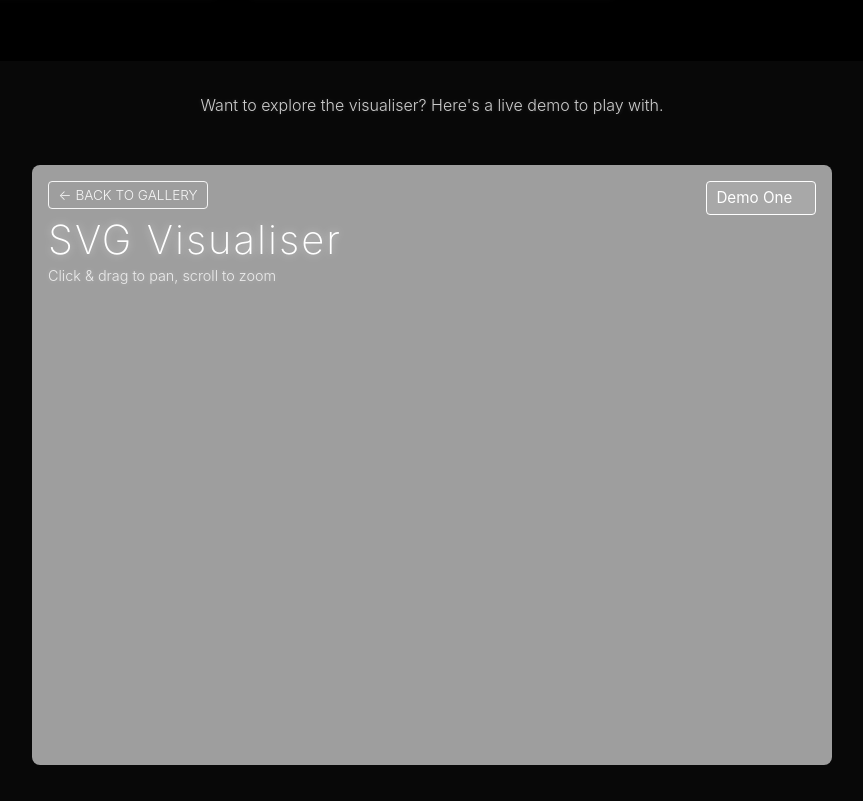
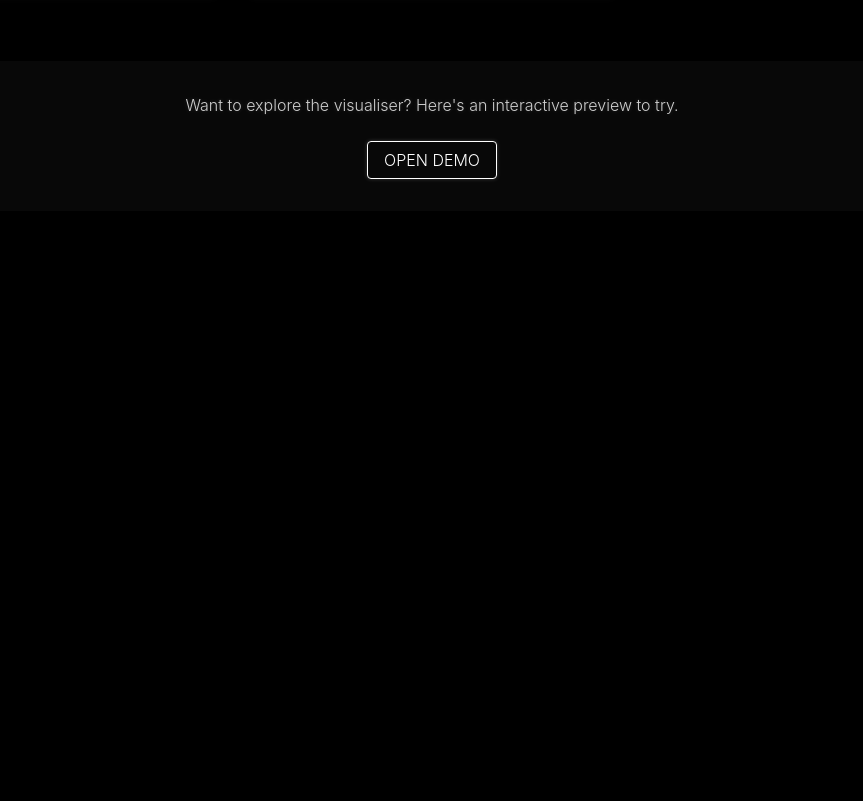
Before and after one commit to MelCatInteractive/socialconstellations, a plain HTML site: page index.html in a window 1280 px wide. Shown: the part 1280-2081 px from the top of the page, without its empty margins (208-1071 px from the left). After the commit the page ends 1491 px from the top, so only its background shows below. Drawn offline with Linux system fonts and the light colour scheme; some packages are replaced by stand-ins of ours; a script that the page names is missing.

Commit message:
Update index.html

```diff
--- a/index.html
+++ b/index.html
@@ -49,8 +49,12 @@
   </main>
   <footer>
     <div class="footer-content">
-      <p class="footer-description">Want to explore the visualiser? Here's a live demo to play with.</p>
-      <iframe src="svg-viewer.html" style="width: 100%; height: 600px; border: none; margin-top: 1.5rem; border-radius: 8px;" title="SVG Visualiser Demo"></iframe>
+      <p class="footer-description">
+        Want to explore the visualiser? Here's an interactive preview to try.
+      </p>
+      <div class="contact-links">
+        <a href="svg-viewer.html" class="contact-link" rel="noopener">OPEN DEMO</a>
+      </div>
     </div>
   </footer>
   <script src="https://cdnjs.cloudflare.com/ajax/libs/viewerjs/1.10.5/viewer.min.js"></script>
```
